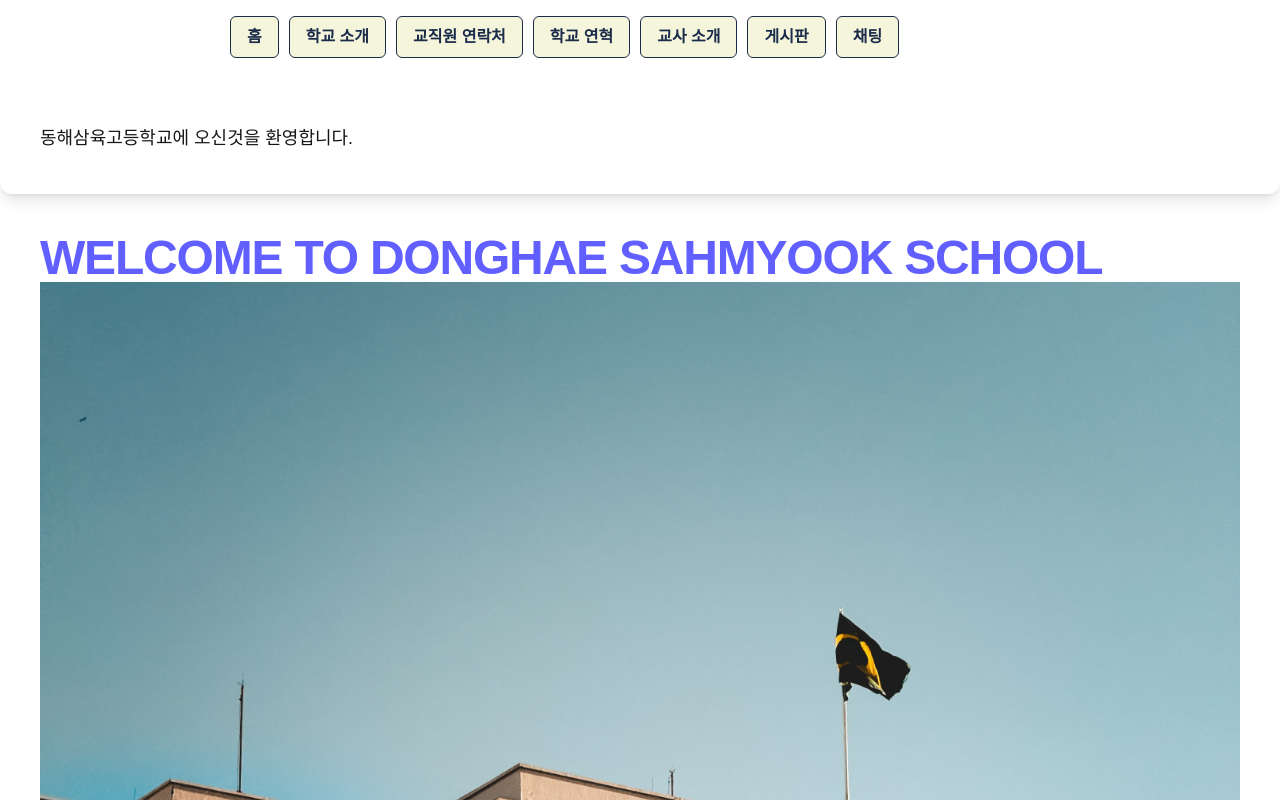
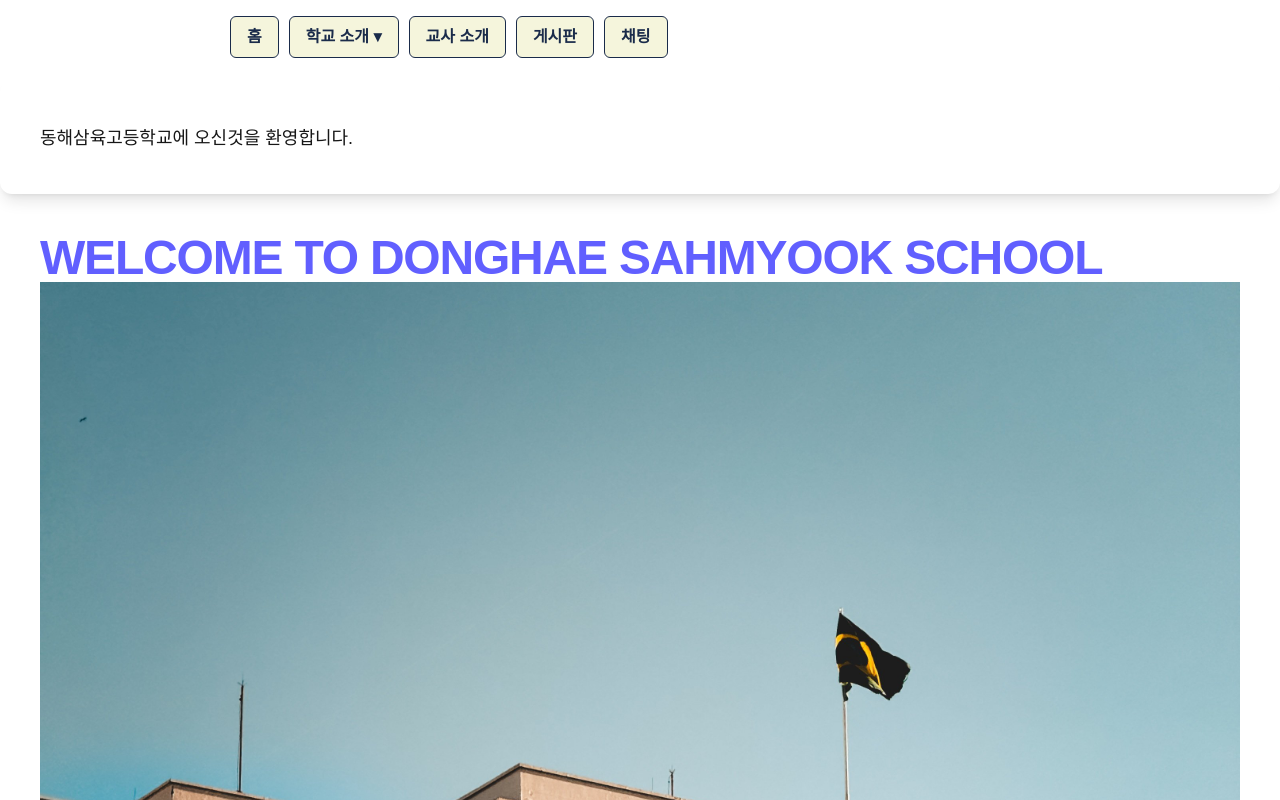
Before and after one commit to park53046/board-app, a Next.js app: page / in a window 1280 px wide. Shown: the top 800 px of the page. Built offline with nearby package versions, Linux system fonts and the light colour scheme.

Commit message:
부메뉴 가로 배치

```diff
--- a/app/globals.css
+++ b/app/globals.css
@@ -56,6 +56,49 @@ textarea::placeholder {
   background-color: #aab4cc;
 }
 
+/* 드롭다운(하위 메뉴) */
+.nav-dropdown {
+  position: relative;
+  display: inline-block;
+}
+.nav-drop-trigger {
+  cursor: pointer;
+  user-select: none;
+}
+/* 메뉴 바로 아래에 작은 버튼들이 세로로 나타남 */
+.nav-drop-menu {
+  display: none;
+  position: absolute;
+  top: 100%;
+  left: 0;
+  padding-top: 8px; /* 트리거와 이어지는 투명 다리 (hover 유지) */
+  flex-direction: row;
+  gap: 6px;
+  z-index: 50;
+}
+.nav-dropdown:hover .nav-drop-menu {
+  display: flex;
+}
+/* 작은 부메뉴 버튼 */
+.nav-sub-btn {
+  display: block;
+  background-color: #f5f5dc;
+  color: #1a2b4a;
+  border: 1px solid #1a2b4a;
+  border-radius: 6px;
+  padding: 5px 12px;
+  font-size: 13px;
+  font-weight: 600;
+  text-decoration: none;
+  white-space: nowrap;
+  box-shadow: 0 4px 10px rgba(0, 0, 0, 0.15);
+  transition: background-color 0.15s, transform 0.1s;
+}
+.nav-sub-btn:hover {
+  background-color: #aab4cc;
+  transform: translateY(-1px);
+}
+
 .nav-btn:active {
   transform: scale(0.8);
 }
--- a/app/layout.tsx
+++ b/app/layout.tsx
@@ -23,9 +23,15 @@ export default function RootLayout({
           }}
         >
           <Link href="/" className="nav-btn">홈</Link>
-          <Link href="/about" className="nav-btn">학교 소개</Link>
-          <Link href="/contact" className="nav-btn">교직원 연락처</Link>
-          <Link href="/about/history" className="nav-btn">학교 연혁</Link>
+
+          <div className="nav-dropdown">
+            <Link href="/about" className="nav-btn nav-drop-trigger">학교 소개 ▾</Link>
+            <div className="nav-drop-menu">
+              <Link href="/contact" className="nav-sub-btn">교직원 연락처</Link>
+              <Link href="/about/history" className="nav-sub-btn">학교 연혁</Link>
+            </div>
+          </div>
+
           <Link href="/intro" className="nav-btn">교사 소개</Link>
           <Link href="/board" className="nav-btn">게시판</Link>
           <Link href="/board/chat" className="nav-btn">채팅</Link>
```
